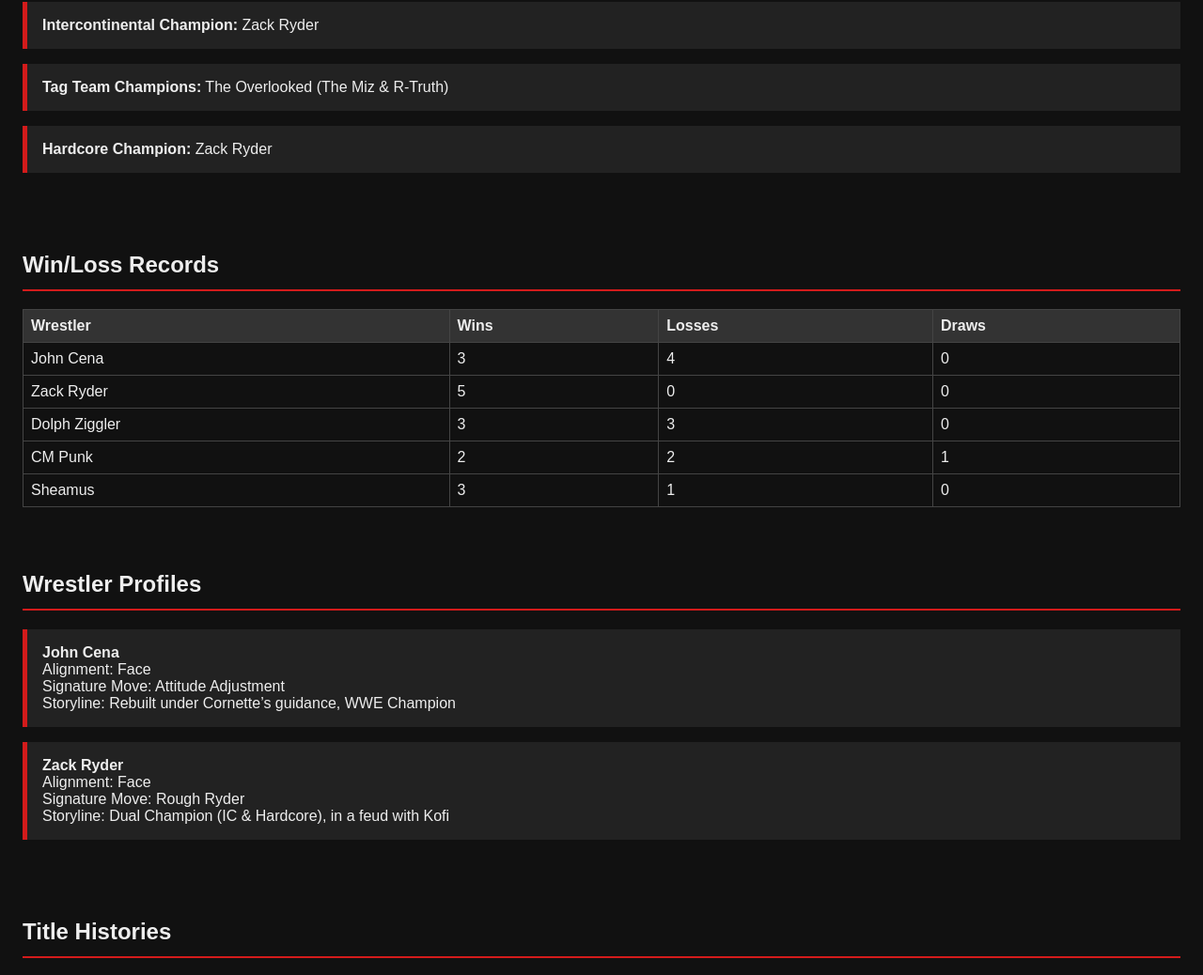
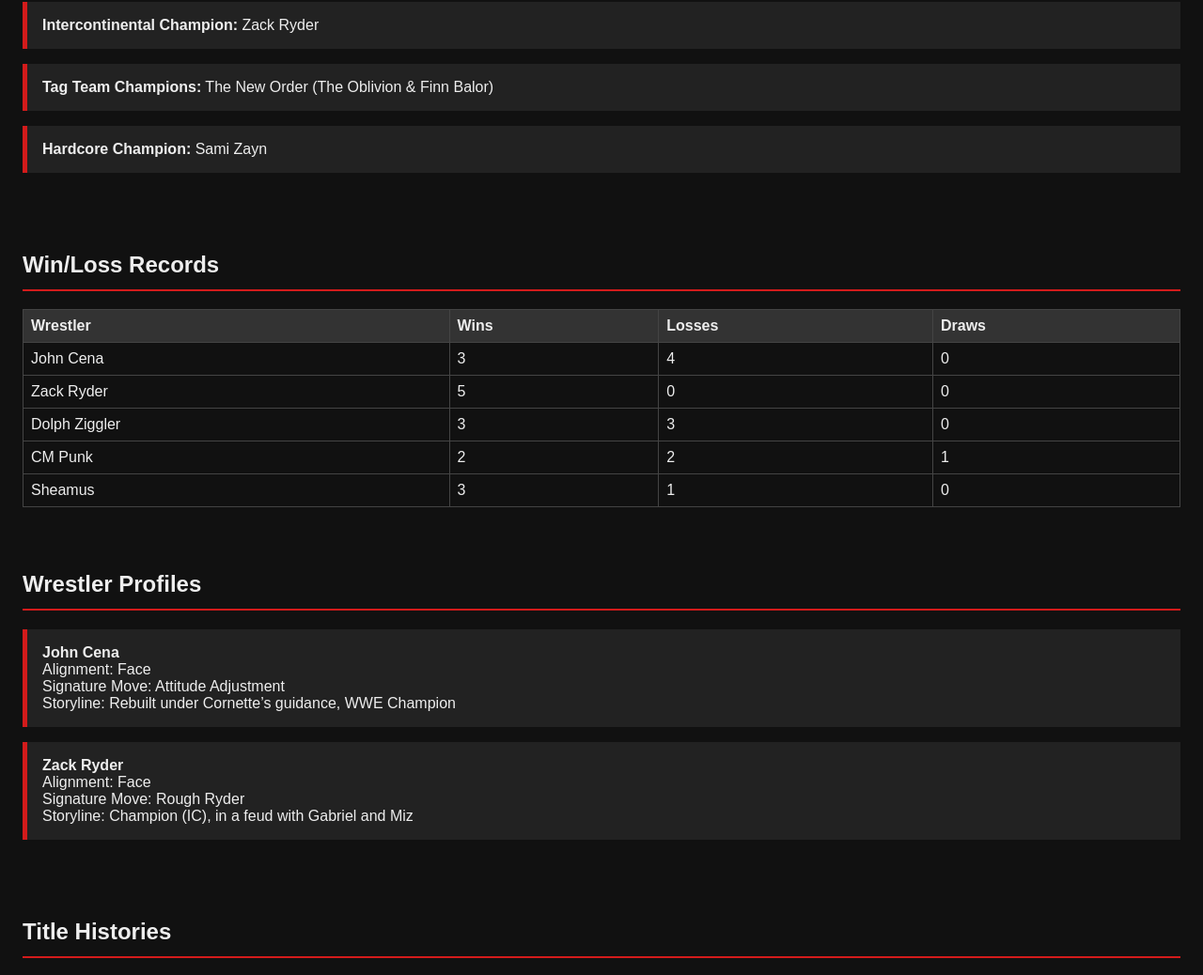
Before and after one commit to seriffidan3/Wwe-universe, a plain HTML site: page index.html in a window 1280 px wide. Shown: the part 591-1629 px from the top of the page at 94% size. Drawn offline with Linux system fonts and the light colour scheme.

Commit message:
Update index.html

```diff
--- a/index.html
+++ b/index.html
@@ -99,8 +99,8 @@
     <h2>Current Champions</h2>
     <div class="champion"><strong>WWE Champion:</strong> John Cena</div>
     <div class="champion"><strong>Intercontinental Champion:</strong> Zack Ryder</div>
-    <div class="champion"><strong>Tag Team Champions:</strong> The Overlooked (The Miz & R-Truth)</div>
-    <div class="champion"><strong>Hardcore Champion:</strong> Zack Ryder</div>
+    <div class="champion"><strong>Tag Team Champions:</strong> The New Order (The Oblivion & Finn Balor)</div>
+    <div class="champion"><strong>Hardcore Champion:</strong> Sami Zayn</div>
   </section>  <section id="records">
     <h2>Win/Loss Records</h2>
     <table class="record-table">
@@ -123,7 +123,7 @@
       <strong>Zack Ryder</strong><br>
       Alignment: Face<br>
       Signature Move: Rough Ryder<br>
-      Storyline: Dual Champion (IC & Hardcore), in a feud with Kofi
+      Storyline: Champion (IC), in a feud with Gabriel and Miz
     </div>
     <!-- Add more profiles here -->
   </section>  <section id="history">
```
